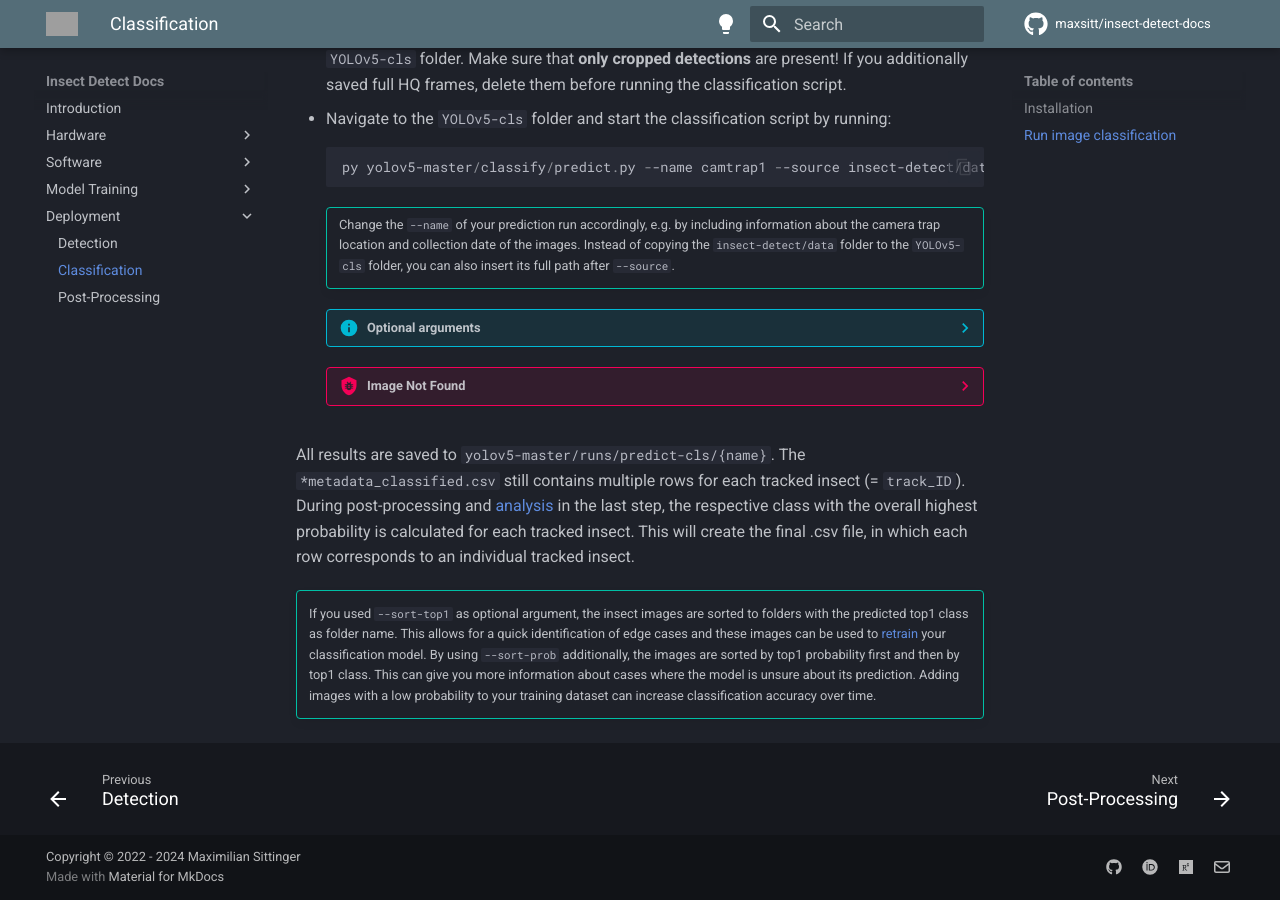
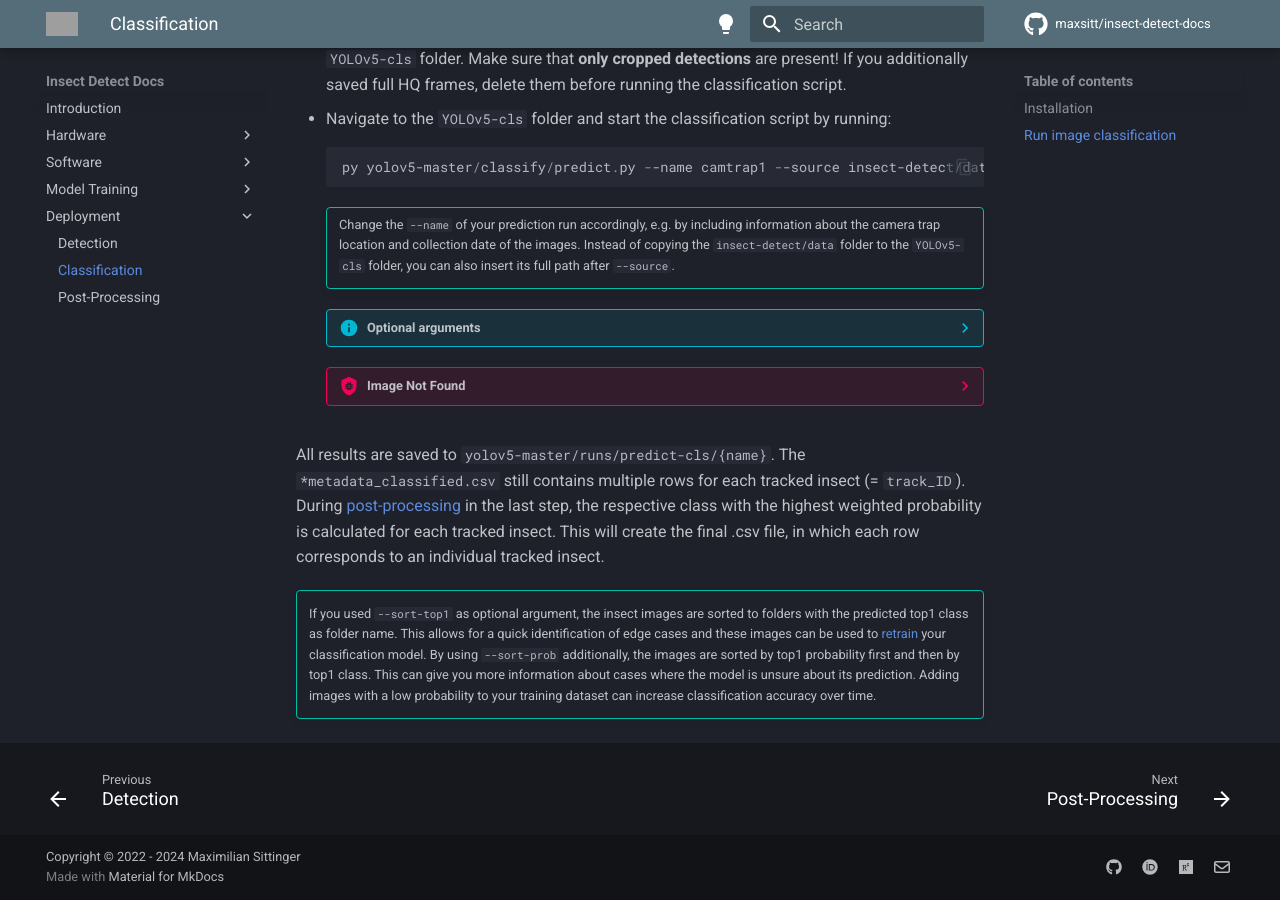
Before and after one commit to maxsitt/insect-detect-docs, an MkDocs documentation site: the page built from docs/deployment/classification.md, in a window 1280 px wide and 900 px high, scrolled down 1315 px. Built offline with MkDocs 1.6.1 and Material for MkDocs 9.7.7, drawn with Linux system fonts in a browser that asks for light colours; comment, search, counter and statistics services are not loaded; some of the changed text lies outside the part shown; grey boxes are pictures that could not be loaded.

Commit message:
Update links
Update links to renamed post-processing section and script.

```diff
--- a/docs/deployment/classification.md
+++ b/docs/deployment/classification.md
@@ -13,8 +13,8 @@
 recording interval. The insect images can be classified in a subsequent step on
 your local PC, by using a [classification model](../index.md#classification-model){target=_blank}
 exported to [ONNX format](https://github.com/ultralytics/yolov5/issues/251){target=_blank}
-for faster CPU inference. The prediction results are added to the merged metadata .csv
-files for post-processing and [analysis](analysis.md){target=_blank} in the last step.
+for faster CPU inference. The classification results are added to the merged metadata
+.csv files for [post-processing](post-processing.md){target=_blank} in the last step.
 
 ---
 
@@ -167,10 +163,10 @@
 
 All results are saved to `yolov5-master/runs/predict-cls/{name}`. The
 `*metadata_classified.csv` still contains multiple rows for each
-tracked insect (= `track_ID`). During post-processing and [analysis](analysis.md){target=_blank}
-in the last step, the respective class with the overall highest probability is
-calculated for each tracked insect. This will create the final .csv file, in
-which each row corresponds to an individual tracked insect.
+tracked insect (= `track_ID`). During [post-processing](post-processing.md){target=_blank}
+in the last step, the respective class with the highest weighted probability
+is calculated for each tracked insect. This will create the final .csv file,
+in which each row corresponds to an individual tracked insect.
 
 !!! tip ""
 
```
Also changed, not shown: other parts of docs/deployment/classification.md (+2 -6 lines), docs/deployment/detection.md (+5 -5 lines), docs/index.md (+7 -8 lines).
